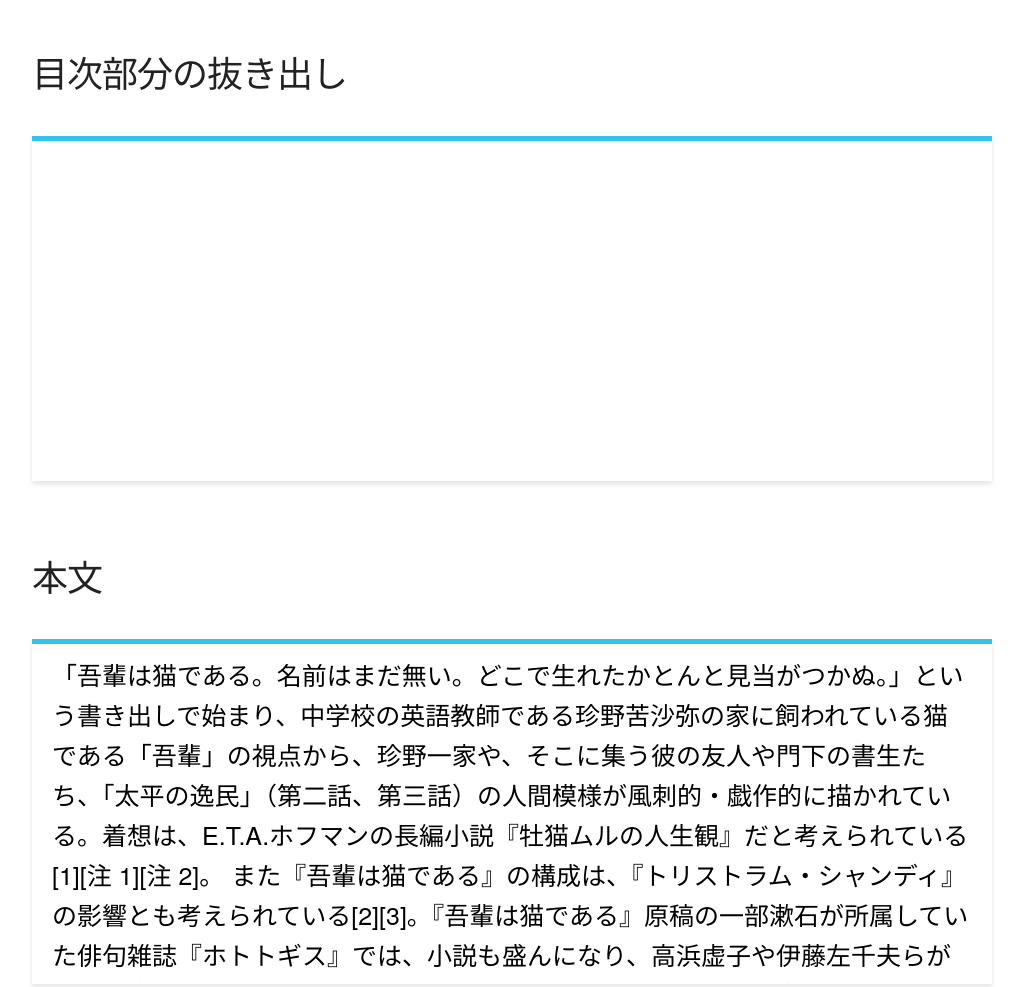
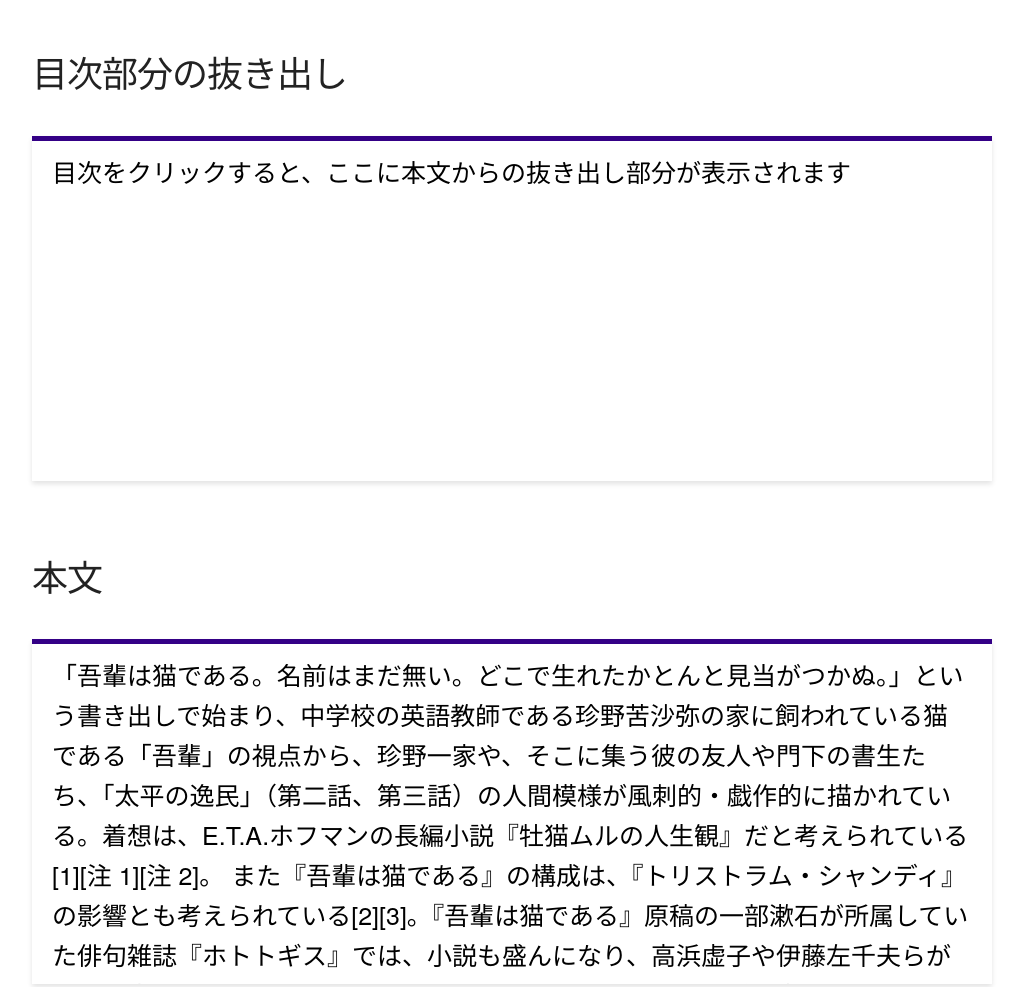
Before and after one commit to mast-specialclass-B/anywhere-ondemand, a plain HTML site: page index.html in a window 1280 px wide. Shown: the part 1140-2127 px from the top of the page, without its empty margins (128-1151 px from the left). Drawn offline with Linux system fonts and the light colour scheme.

Commit message:
抜き出し部分

```diff
--- a/css/skeleton.css
+++ b/css/skeleton.css
@@ -454,7 +454,7 @@ there.
   margin: 2em 0;
   color: black;
   background: white;
-  border-top: solid 5px #33C3F0;
+  border-top: solid 5px #340086;
   box-shadow: 0 3px 5px rgba(0, 0, 0, 0.11);
   overflow-y: scroll;
   height: 320px;
@@ -464,3 +464,14 @@ there.
   padding: 0;
   font-size: 2.5rem;
 }
+
+/* スクロールバー */
+::-webkit-scrollbar{
+  width: 10px;
+}
+::-webkit-scrollbar-track{
+  background-color: #ccc;
+}
+::-webkit-scrollbar-thumb{
+  background-color: #33C3F0;
+}
--- a/indexTable.js
+++ b/indexTable.js
@@ -67,3 +67,7 @@ var json =[     //jsonサンプルデータ
       //文字要素を追加
       allText.textContent = json[0]["本文"];
       document.getElementById("AllText").appendChild(allText);
+
+      var Ext = document.createElement("p");
+      Ext.textContent = "目次をクリックすると、ここに本文からの抜き出し部分が表示されます";
+      document.getElementById("extraction").appendChild(Ext);
```
